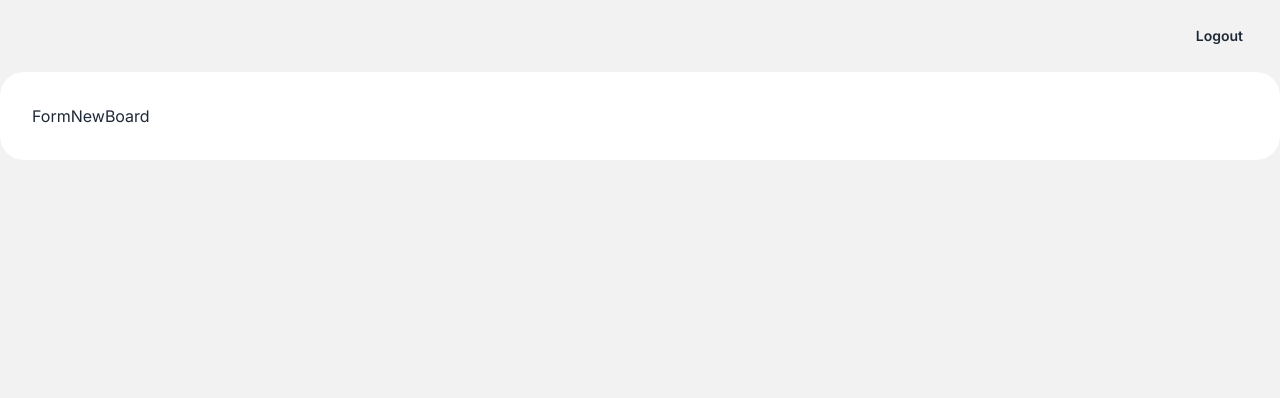
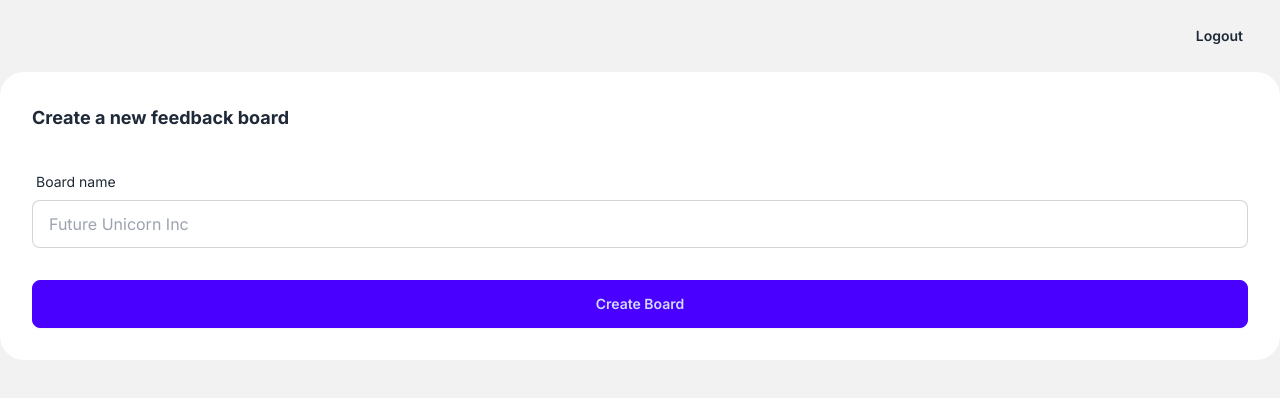
Before and after one commit to leonardanselme/projetcode, a Next.js app: page /dashboard in a window 1280 px wide. Shown: the top 398 px of the page. Built offline with nearby package versions, Linux system fonts and the light colour scheme; no server answers; sample sign-in values are in the browser's storage.

Commit message:
claude aide moi stp

```diff
--- a/app/api/board/route.js
+++ b/app/api/board/route.js
@@ -35,7 +35,7 @@ export async function POST(req) {
     user.boards.push(board._id);
     await user.save();
 
-    return NextResponse.json({});
+    return NextResponse.json(board);
   } catch (e) {
     //send back error
     return NextResponse.json({ error: e.message }, { status: 500 });
--- a/app/dashboard/page.js
+++ b/app/dashboard/page.js
@@ -9,7 +9,7 @@ export default function Dashboard() {
         <ButtonLogout />
       </section>
 
-      <section classname="px-5 py-12">
+      <section classname="max-w-5xl mx-auto px-5 py-12">
         <FormNewBoard />
       </section>
     </main>
--- a/components/FormNewBoard.js
+++ b/components/FormNewBoard.js
@@ -1,5 +1,61 @@
+"use client";
+import { useState } from "react";
+
 const FormNewBoard = () => {
-  return <div className="bg-base-100 p-8 rounded-3xl">FormNewBoard</div>;
+  const [name, setName] = useState("");
+  const [isLoading, setIsLoading] = useState(false);
+
+  const handleSubmit = async (event) => {
+    event.preventDefault();
+    if (isLoading) return;
+
+    setIsLoading(true);
+    try {
+      const response = await fetch("/api/board", {
+        method: "POST",
+        body: JSON.stringify({ name }),
+        headers: {
+          "Content-Type": "application/json",
+        },
+      });
+      const data = await response.json();
+
+      // 2. Redirect to dedicated board page
+    } catch (error) {
+    } finally {
+      setIsLoading(false);
+    }
+  };
+
+  return (
+    <form
+      className="bg-base-100 p-8 rounded-3xl space-y-8"
+      onSubmit={handleSubmit}
+    >
+      <p className="font-bold text-lg">Create a new feedback board</p>
+
+      <label className="form-control w-full">
+        <div className="label">
+          <span className="label-text">Board name</span>
+        </div>
+        <input
+          required
+          type="text"
+          placeholder="Future Unicorn Inc"
+          className="input input-bordered w-full"
+          value={name}
+          onChange={(event) => setName(event.target.value)}
+        />
+      </label>
+
+      <button className="btn btn-primary w-full" type="submit">
+        {isLoading && (
+          <span className="loading loading-spinner loading-xs"></span>
+        )}
+        Create Board
+      </button>
+    </form>
+  );
 };
 
 export default FormNewBoard;
--- a/models/Board.js
+++ b/models/Board.js
@@ -12,3 +12,5 @@ const boardSchema = new mongoose.Schema({
     trim: true,
   },
 });
+
+export default mongoose.models.Board || mongoose.model("Board", boardSchema);
--- a/models/User.js
+++ b/models/User.js
@@ -1,6 +1,6 @@
 import mongoose from "mongoose";
 
-const boardSchema = new mongoose.Schema({
+const userSchema = new mongoose.Schema({
   name: {
     type: String,
     trim: true, //Espace entre les Strings
```
